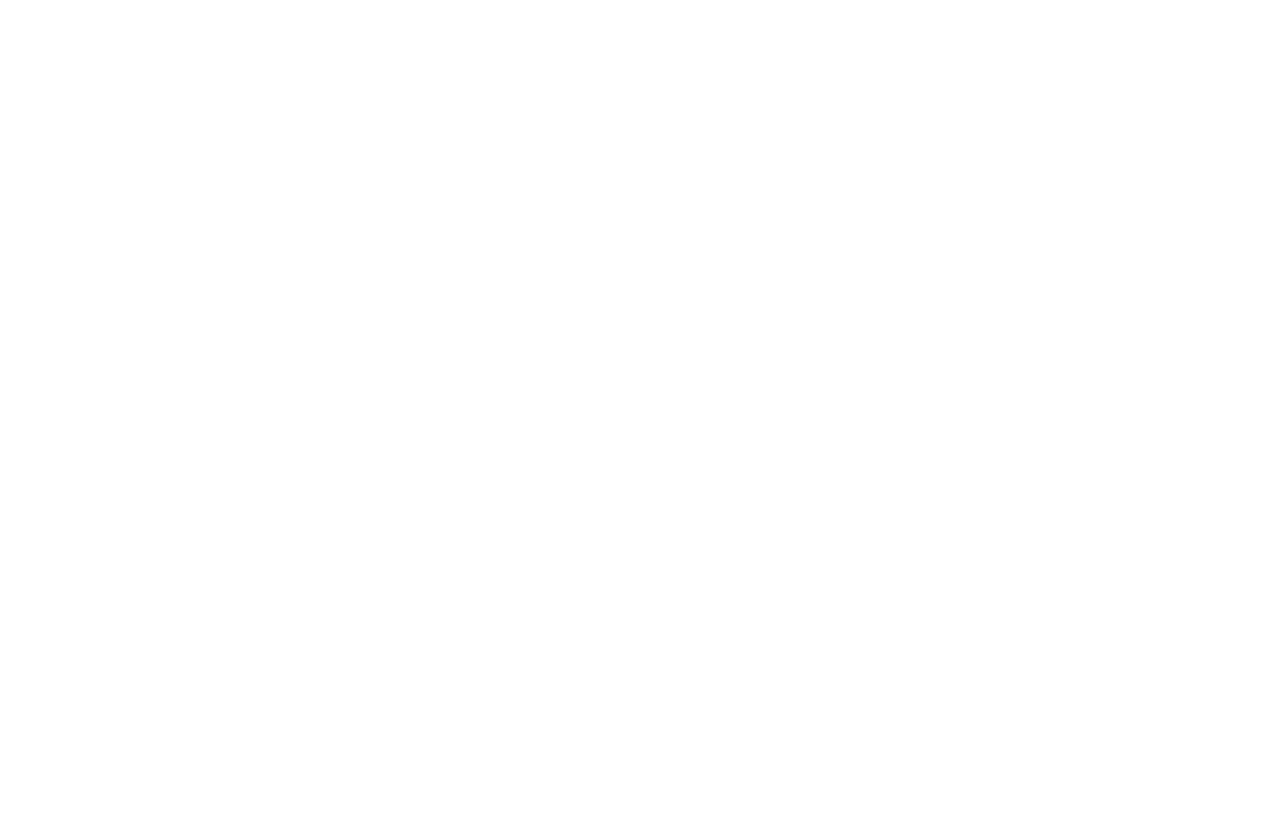
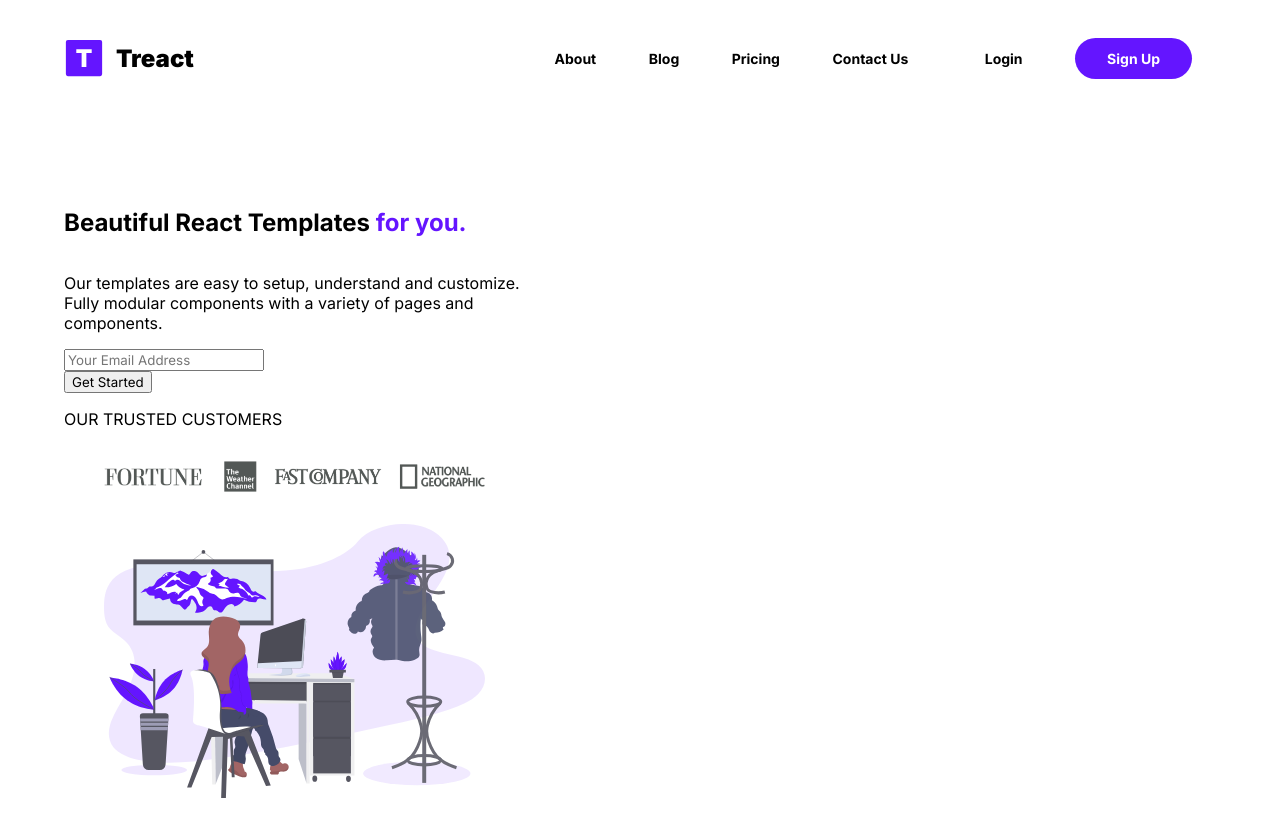
Before and after one commit to jla450/reactclone, a plain HTML site: page index.html in a window 1280 px wide. Before the commit the page ends 800 px from the top, so only its background shows below. Drawn offline with Linux system fonts and the light colour scheme.

Commit message:
added navigation and started header

```diff
--- a/index.html
+++ b/index.html
@@ -3,9 +3,57 @@
 <head>
     <meta charset="UTF-8">
     <meta name="viewport" content="width=device-width, initial-scale=1.0">
-    <title>Document</title>
+    <title>Treact Clone</title>
+    <link rel="stylesheet" href="./styles.css">
+    <script src="./index.js"></script>
 </head>
 <body>
+    <section id="landing">
+        <div class="row">
+            <nav>
+                <a href="#" class="nav__logo--link">
+                    <img class="nav__logo" src="./assets/treactlogo.svg" alt="">
+                    Treact
+                </a>
+                <div class="nav__links">
+                     <a href="" class="nav__link">About</a>
+                     <a href="" class="nav__link">Blog</a>
+                     <a href="" class="nav__link">Pricing</a>
+                     <a href="" class="nav__link">Contact Us</a>
+                     <a href="" class="nav__link">Login</a>
+                     <a href="" class="nav__link nav__link--primary">Sign Up</a>
+                </div>
+            </nav>
+        </div>
+        <header>
+            <div class="container">
+                <div class="row">
+                    <div class="header__description">
+                        <div class="header__left--column">
+                            <h1 class="header__title"> Beautiful React Templates <span class="purple">for you.</span></h1>
+                            <p class="header__para">Our templates are easy to setup, understand and customize. Fully modular components with a variety of pages and components.</p>
+                            <div class="header__inputs">
+                                <form action="">
+                                    <input class="header__input" type="email" placeholder="Your Email Address">
+                                </form>
+                                <button class="btn btn__header">Get Started</button>
+                            </div>
+                            <p class="customers">OUR TRUSTED CUSTOMERS</p>
+                            <figure class="customer__logos">
+                                <img src="./assets/trusted companies.png" alt="Our Trusted Companies including Fortune, The Weather Channel, Fast Company & the National Geographic">
+                            </figure>
+                            <div class="header__right--column">
+                                <figure class="header__img--wrapper">
+                                    <img class="header__img" src="./assets/winter-designer.svg" alt="">
+                                </figure>
+                            </div>
+                        </div>
+                    </div>
+                </div>
+            </div>
+        </header>
+    </section>
+    <section id="Features"></section>
 
 </body>
 </html>
--- a/styles.css
+++ b/styles.css
@@ -0,0 +1,129 @@
+@import url("https://fonts.googleapis.com/css2?family=Inter:wght@200;300;400;500;700;900&family=Lato:wght@400;700&family=Montserrat&display=swap");
+
+* {
+    box-sizing: border-box;
+    font-family: 'Inter', sans-serif;
+}
+
+html {
+    scroll-behavior: smooth;
+}
+
+.row {
+    width: 100%;
+    max-width: 1200px;
+    padding: 0 24px;
+    margin: 0 auto;
+}
+
+ul {
+    list-style-type: none;
+}
+
+li {
+    text-decoration: none;
+}
+
+img {
+    width: 100%;
+    display: block;
+}
+
+a {
+    text-decoration: none;
+    color: black;
+}
+
+.purple {
+    color: #6415ff;
+}
+
+
+/*
+
+NAVIGATION
+
+*/
+
+nav {
+    height: 100px;
+    display: flex;
+    justify-content: space-between;
+    align-items: center;
+}
+
+.nav__logo {
+    width: 40px;
+    margin-right: 12px;
+}
+
+.nav__logo--link {
+    display: flex;
+    align-items: center;
+    font-size: 24px;
+    font-weight: 900;
+}
+
+.nav__logo--link:hover {
+    color: #6415ff;
+}
+
+.nav__link {
+    font-size: 0.875rem;
+    font-weight: 600;
+    margin: 0 1.5rem;
+    transition: all 500ms ease;
+}
+
+.nav__link:hover {
+    text-decoration: underline;
+    text-underline-offset: 5px;
+    color: #6415ff;
+}
+
+.nav__link:nth-child(5) {
+    margin-left: 3rem;
+}
+
+.nav__link--primary {
+    background-color: #6415ff;
+    color: white;
+    padding: 0.75rem 2rem;
+    border-radius: 9999px;
+    transition: all 300ms;
+}
+
+.nav__link--primary:hover {
+    background-color: #3c0d99;
+    color: white;
+    text-decoration: none;
+}
+
+/*
+
+HEADER
+
+*/
+
+header {
+
+}
+
+.container {
+    padding: 80px 0;
+}
+
+.header__description {
+    width: 100%;
+    max-width: 0 auto;
+    display: flex;
+    justify-content: space-between;
+    align-items: center;
+}
+
+.header__left--column {
+    width: 100%;
+    max-width: 40%;
+    display: flex;
+    flex-direction: column;
+}
```
Also changed, not shown: assets/treactlogo.svg (added), assets/trusted companies.png (added), assets/winter-designer.svg (added), 1 other file.
